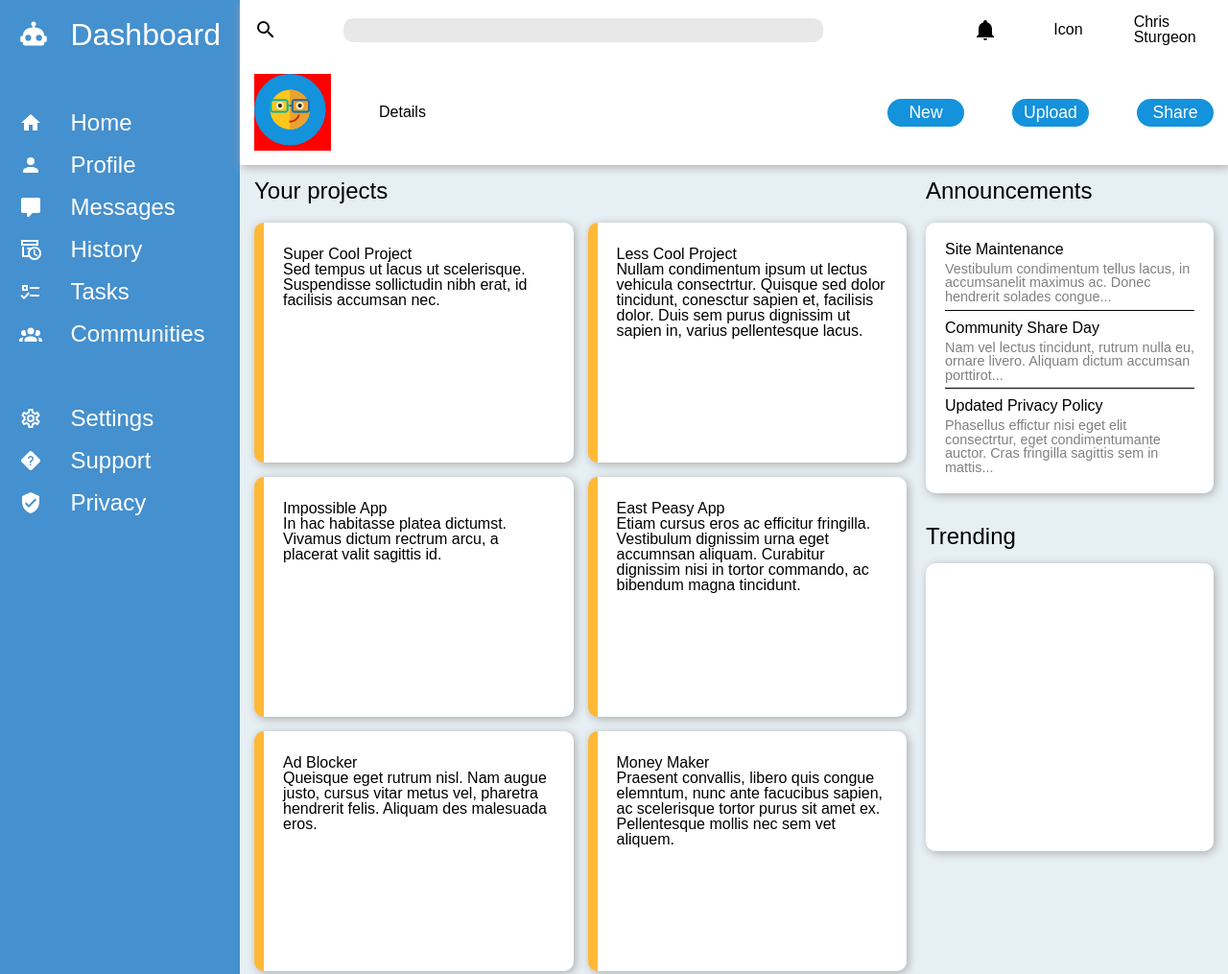
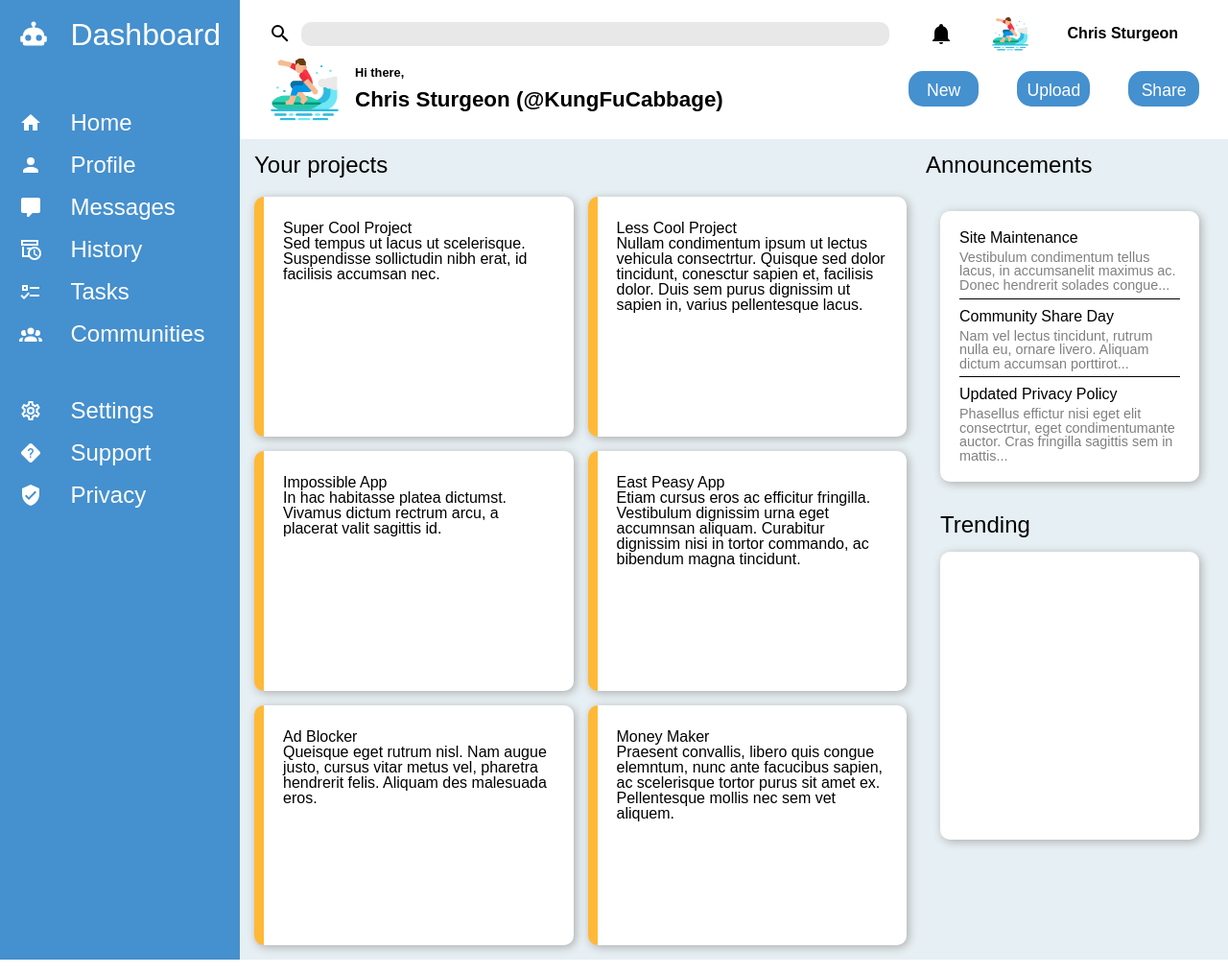
Before and after one commit to ChrisSturgeon/odin-admin-page, a plain HTML site: page index.html in a window 1280 px wide. Shown: the top 1015 px of the page at 96% size. Drawn offline with Linux system fonts and the light colour scheme.

Commit message:
Complete header

```diff
--- a/index.html
+++ b/index.html
@@ -12,48 +12,27 @@
   <div class="container">
 
     <div class="header">
-      <div class="headerTop">
+      <div class="headerTopLeft">
         <svg style="width:24px;height:24px" viewBox="0 0 24 24">
           <path fill="currentColor" d="M9.5,3A6.5,6.5 0 0,1 16,9.5C16,11.11 15.41,12.59 14.44,13.73L14.71,14H15.5L20.5,19L19,20.5L14,15.5V14.71L13.73,14.44C12.59,15.41 11.11,16 9.5,16A6.5,6.5 0 0,1 3,9.5A6.5,6.5 0 0,1 9.5,3M9.5,5C7,5 5,7 5,9.5C5,12 7,14 9.5,14C12,14 14,12 14,9.5C14,7 12,5 9.5,5Z" />
         </svg>
         <input type="search" name="search" id="search">
+      </div>
+      <div class="headerTopRight">
         <svg style="width:24px;height:24px" viewBox="0 0 24 24">
           <path fill="currentColor" d="M21,19V20H3V19L5,17V11C5,7.9 7.03,5.17 10,4.29C10,4.19 10,4.1 10,4A2,2 0 0,1 12,2A2,2 0 0,1 14,4C14,4.1 14,4.19 14,4.29C16.97,5.17 19,7.9 19,11V17L21,19M14,21A2,2 0 0,1 12,23A2,2 0 0,1 10,21" />
         </svg>
-        <p>Icon</p>
+        <img src="images/surfer.png" alt="surfer icon">
         <p>Chris Sturgeon</p>
       </div>
-      <div class="headerBottom">
-        <div class="svgBox">
-          <svg version="1.1" id="Layer_1" xmlns="http://www.w3.org/2000/svg" xmlns:xlink="http://www.w3.org/1999/xlink" x="0px" y="0px"
-              viewBox="0 0 550 550" style="enable-background:new 0 0 512 512;" xml:space="preserve">
-            <circle style="fill:rgb(20, 146, 220);" cx="256" cy="256" r="256"/>
-            <circle style="fill:#FFC61B;" cx="256" cy="256" r="142.222"/>
-            <path style="fill:#EAA22F;" d="M398.222,256c0-78.546-63.674-142.222-142.222-142.222v284.444
-              C334.548,398.222,398.222,334.546,398.222,256z"/>
-            <circle style="fill:#FFEDB5;" cx="184.889" cy="227.556" r="28.444"/>
-            <circle style="fill:#272525;" cx="184.889" cy="227.556" r="14.222"/>
-            <circle style="fill:#FFEDB5;" cx="327.111" cy="227.556" r="28.444"/>
-            <circle style="fill:#272525;" cx="327.111" cy="227.556" r="14.222"/>
-            <path style="fill:#C92F00;" d="M255.998,348.739c-3.808,0-6.896-3.088-6.896-6.896s3.088-6.896,6.896-6.896
-              c26.107,0,49.269-16.134,56.329-39.238c1.112-3.641,4.96-5.698,8.609-4.579c3.641,1.114,5.692,4.968,4.579,8.609
-              C316.7,328.59,288.115,348.739,255.998,348.739z"/>
-            <path style="fill:#02B2B2;" d="M378.683,181.01h-91.51c-11.367,0-20.614,9.249-20.614,20.616v19.034h-21.118v-19.034
-              c0-11.367-9.249-20.616-20.616-20.616h-91.51c-11.367,0-20.614,9.249-20.614,20.616v57.03c0,11.367,9.247,20.616,20.614,20.616
-              h91.51c11.367,0,20.616-9.249,20.616-20.616v-24.205h21.118v24.205c0,11.367,9.247,20.616,20.614,20.616h91.51
-              c11.367,0,20.616-9.249,20.616-20.616v-57.03C399.3,190.259,390.051,181.01,378.683,181.01z M231.65,258.657
-              c0,3.763-3.062,6.825-6.825,6.825h-91.51c-3.763,0-6.823-3.062-6.823-6.825v-57.03c0-3.763,3.06-6.825,6.823-6.825h91.51
-              c3.763,0,6.825,3.062,6.825,6.825V258.657z M385.508,258.657c0,3.763-3.062,6.825-6.825,6.825h-91.51
-              c-3.763,0-6.823-3.062-6.823-6.825v-57.03c0-3.763,3.06-6.825,6.823-6.825h91.51c3.763,0,6.825,3.062,6.825,6.825V258.657
-              L385.508,258.657z"/>
-            <path style="fill:#386895;" d="M378.683,181.01h-91.51c-11.367,0-20.614,9.249-20.614,20.616v19.034h-10.702v13.791h10.702v24.205
-              c0,11.367,9.247,20.616,20.614,20.616h91.51c11.367,0,20.616-9.249,20.616-20.616v-57.03
-              C399.3,190.259,390.051,181.01,378.683,181.01z M385.508,258.657c0,3.763-3.062,6.825-6.825,6.825h-91.51
-              c-3.763,0-6.823-3.062-6.823-6.825v-57.03c0-3.763,3.06-6.825,6.823-6.825h91.51c3.763,0,6.825,3.062,6.825,6.825V258.657
-              L385.508,258.657z"/>
-          </svg>
+      <div class="headerBottomLeft">
+        <img src="images/surfer.png" alt="surfer icon">
+        <div class="details">
+          <p>Hi there,</p>
+          <h1>Chris Sturgeon (@KungFuCabbage)</h1>
         </div>
-        <p>Details</p>
+      </div>
+      <div class="headerBottomRight">
         <button>New</button>
         <button>Upload</button>
         <button>Share</button>
@@ -61,7 +40,6 @@
     </div>
 
     <div class="sidebar">
-
       <svg style="width:30px;height:30px" viewBox="0 0 24 24">
         <path fill="currentColor" d="M12,2A2,2 0 0,1 14,4C14,4.74 13.6,5.39 13,5.73V7H14A7,7 0 0,1 21,14H22A1,1 0 0,1 23,15V18A1,1 0 0,1 22,19H21V20A2,2 0 0,1 19,22H5A2,2 0 0,1 3,20V19H2A1,1 0 0,1 1,18V15A1,1 0 0,1 2,14H3A7,7 0 0,1 10,7H11V5.73C10.4,5.39 10,4.74 10,4A2,2 0 0,1 12,2M7.5,13A2.5,2.5 0 0,0 5,15.5A2.5,2.5 0 0,0 7.5,18A2.5,2.5 0 0,0 10,15.5A2.5,2.5 0 0,0 7.5,13M16.5,13A2.5,2.5 0 0,0 14,15.5A2.5,2.5 0 0,0 16.5,18A2.5,2.5 0 0,0 19,15.5A2.5,2.5 0 0,0 16.5,13Z" />
       </svg>
@@ -97,7 +75,7 @@
       </svg>
       <a href="#">Communities</a>
       <p>&nbsp;</p>
-      <a href="#">&nbsp;</a>
+      <p>&nbsp;</p>
       <svg style="width:24px;height:24px" viewBox="0 0 24 24">
         <path fill="currentColor" d="M12,8A4,4 0 0,1 16,12A4,4 0 0,1 12,16A4,4 0 0,1 8,12A4,4 0 0,1 12,8M12,10A2,2 0 0,0 10,12A2,2 0 0,0 12,14A2,2 0 0,0 14,12A2,2 0 0,0 12,10M10,22C9.75,22 9.54,21.82 9.5,21.58L9.13,18.93C8.5,18.68 7.96
         ,18.34 7.44,17.94L4.95,18.95C4.73,19.03 4.46,18.95 4.34,18.73L2.34,15.27C2.21,15.05 2.27,14.78 2.46,14.63L4.57,12.97L4.5,12L4.57,11L2.46,9.37C2.27,9.22 2.21,8.95 2.34,8.73L4.34,5.27C4.46,5.05 4.73,4.96 4.95,5.05L7.44,6.05C7.96,
--- a/style.css
+++ b/style.css
@@ -53,31 +53,31 @@ table {
 .container {
   display: grid;
   grid-template-columns: 250px 4fr;
+  height: 100vh;
 }
 
 .header {
   background-color: white;
   grid-column: 2/-1;
   box-shadow: 2px 2px 10px rgb(172, 172, 172);
-  position: relative;
+  display: grid;
+  grid-template-columns: 2fr 1fr;
+  padding: 15px;
 }
 
-.header > .headerTop {
-  display: grid;
-  grid-template-columns: 1fr 8fr 1fr 1fr 1fr;
-  grid-auto-flow: column;
-  align-items: center;
-
+.headerTopLeft, .headerTopRight, .headerBottomLeft, .headerBottomRight {
+  padding: 0px 15px;
 }
 
-.headerTop, .headerBottom {
-  padding: 15px;
-  align-content: center;
+.headerTopLeft {
+  display: grid;
   align-items: center;
+  grid-template-columns: auto 1fr;
+  grid-gap: 0px;
 }
 
-.headerTop input {
-  width: 75%;
+.header input {
+  width: 100%;
   background-color: rgb(232, 232, 232);
   border: none;
   border-radius: 10px;
@@ -85,30 +85,71 @@ table {
   padding: 5px;
 }
 
-.header > .headerBottom {
+.headerTopRight {
   display: grid;
-  grid-template-columns: 1fr 6fr 1fr 1fr 1fr;
+  justify-content: center;
+  align-items: center;
   grid-auto-flow: column;
-  align-items: center;
-  gap: 50px;
+  grid-template-columns: auto-fit;
+  grid-gap: 40px;
 }
 
-.headerBottom button {
+.headerTopRight > img {
+  width: 40px;
+  height: 40px;
+}
+
+.headerTopRight p {
+  font-weight: bold;
+}
+
+.headerBottomLeft {
+  display: grid;
+  grid-template-columns: auto 1fr;
+  align-items: center;
+  grid-gap: 15px;
+}
+
+.headerBottomLeft img {
+  height: 75px;
+  width: 75px;
+}
+
+.details {
+  display: grid;
+  justify-content: left;
+  grid-gap: 10px;
+}
+
+.details p {
+  font-size: 0.8rem;
+  font-weight: bold;
+}
+
+.details h1 {
+  font-size: 1.4rem;
+  font-weight: bold;
+}
+
+.headerBottomRight {
+  display: grid;
+  grid-template-columns: repeat(3, 1fr);
+  justify-items: center;
+  align-items: center;
+  grid-gap: 40px;
+}
+
+.headerBottomRight button {
+  background-color: rgb(69, 144, 206);
   font-size: 1.1rem;
   color:white;
-  background-color: rgb(20, 146, 220);
   border: none;
   border-radius: 15px;
-  padding: 4px;
-
+  padding: 10px;
+  width: 100%;
+  height: 50%;
 }
 
-.svgBox {
-  background-color:red;
-  display: flex;
-  justify-content: center;
-  align-items: center;
-}
 
 .sidebar {
   background-color: rgb(69, 144, 206);
@@ -130,7 +171,6 @@ a:link, a:visited {
   font-size: 1.5rem;
   color: white;
   text-decoration: none;
-
 }
 
 .sideLinks {
@@ -163,6 +203,7 @@ a:link, a:visited {
   grid-row: 2 / -1;
   display: grid;
   grid-template-columns: repeat(auto-fit, minmax(300px, 1fr));
+  align-content: start;
   gap: 15px;
 }
 
@@ -182,6 +223,7 @@ a:link, a:visited {
   grid-template-rows: 300px 25px 300px;
   align-content: start;
   gap: 15px;
+  padding: 15px;
 
 }
 
```
Also changed, not shown: images/surfer.png (added).
